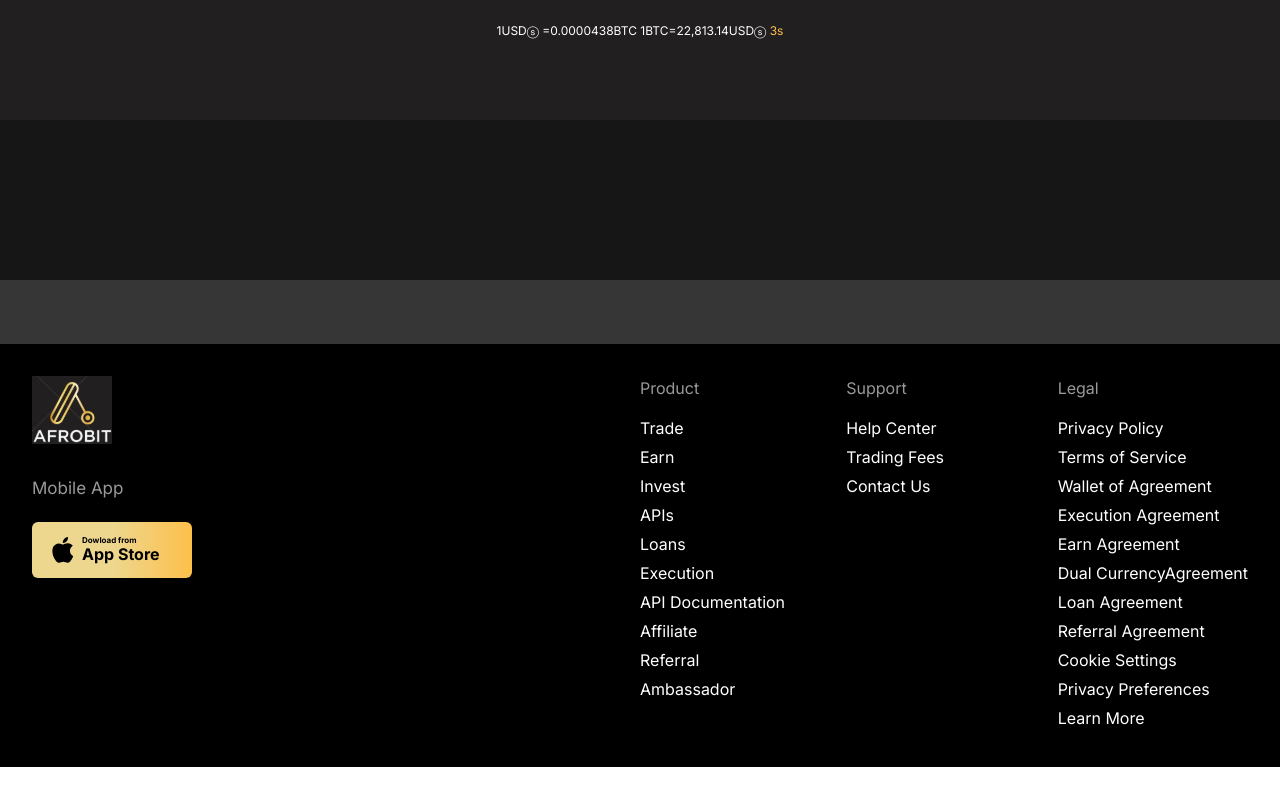
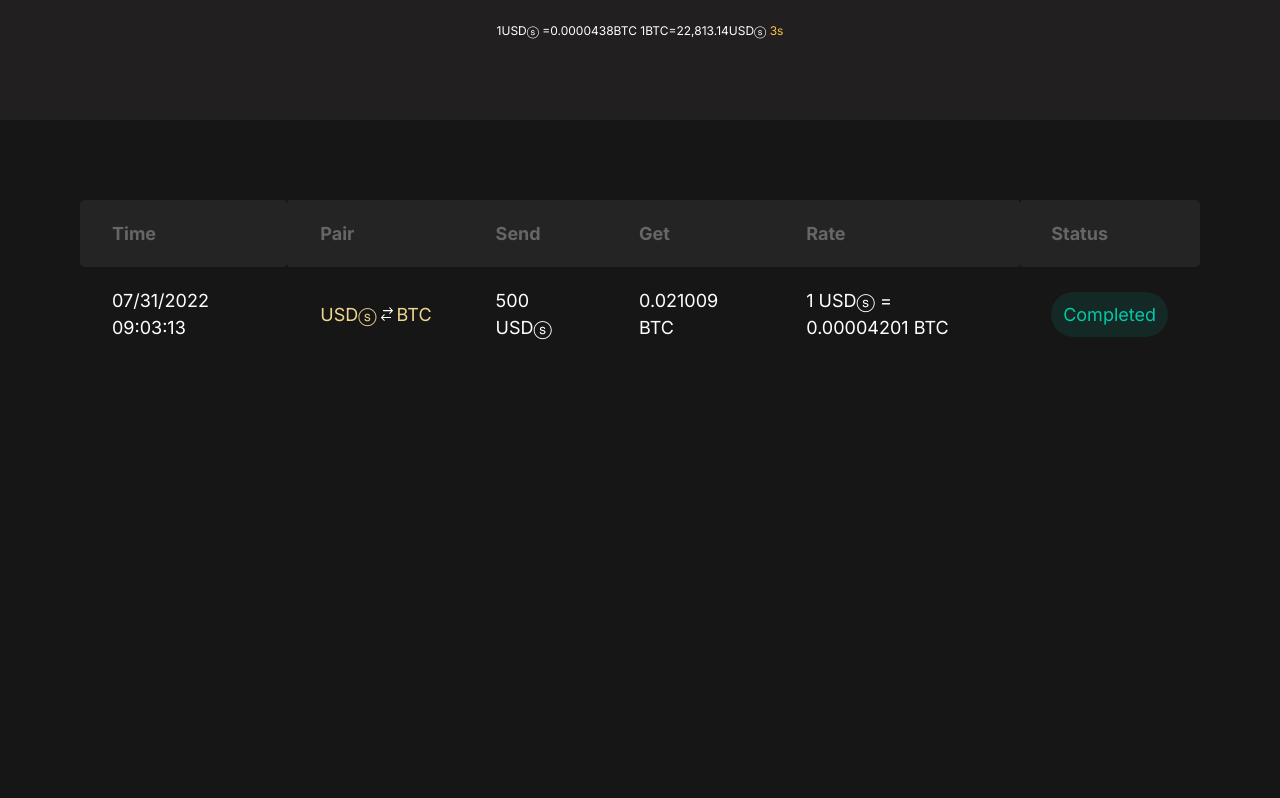
Before and after one commit to japheth-dew/afrobit_clone, a React (Create React App) app: page /trade/swap in a window 1280 px wide. Shown: the part 822-1620 px from the top of the page. Before the commit the page ends 1589 px from the top, so only its background shows below. Built offline with nearby package versions, Linux system fonts and the light colour scheme.

Commit message:
partially finished with swap page

```diff
--- a/package.json
+++ b/package.json
@@ -12,6 +12,7 @@
     "react-icons": "^4.4.0",
     "react-router-dom": "^6.3.0",
     "react-scripts": "5.0.1",
+    "react-table": "^7.8.0",
     "web-vitals": "^2.1.4"
   },
   "scripts": {
--- a/src/App.js
+++ b/src/App.js
@@ -4,7 +4,7 @@ import Footer from "./component/Footer/Footer"
 
 function App() {
   return (
-    <div >
+    <div className=" ">
       <Header />
       <Body />
       <Footer />
--- a/src/component/Body/Body.jsx
+++ b/src/component/Body/Body.jsx
@@ -6,7 +6,7 @@ import Trade from '../Trade/Trade';
 
 const Body = () => {
   return (
-    <div className="bg-[#363636] pb-[4rem] h-auto">
+    <div className="bg-[#363636]  h-auto">
       <Routes>
         <Route path="login" element={<Login />} />
         <Route path="register" element={<Register />} />
--- a/src/component/Trade/Swap/Swap.jsx
+++ b/src/component/Trade/Swap/Swap.jsx
@@ -1,6 +1,8 @@
-import React from "react";
+import React, { useState } from "react";
+import { useTable } from "react-table";
 import check from "../../../assets/svgs/check.svg";
 import coinswap from "../../../assets/svgs/coinswap.svg";
+import exchange from "../../../assets/svgs/exchange.svg";
 import greenDolls from "../../../assets/svgs/greenDolls.svg";
 import btc from "../../../assets/svgs/btc.svg";
 import drop from "../../../assets/svgs/drop.svg";
@@ -28,7 +30,7 @@ const Banner = () => (
   </div>
 );
 
-const Payment = () => (
+const Payment = (props) => (
   <div className="flex flex-col  items-center bg-[#211F20] py-[5rem] text-[18px] ">
     <div className="lg:w-[45%] md:w-[70%] w-[90%] flex flex-col gap-6 ">
       <div className="flex flex-col gap-2 ">
@@ -63,7 +65,10 @@ const Payment = () => (
           </div>
         </div>
       </div>
-      <button className="bg-gradient-to-r from-[#EDD78F] text-black via-[#EDD78F] to-[#FDBF4A] rounded py-3 text-black">
+      <button
+        onClick={props.openModal}
+        className="bg-gradient-to-r from-[#EDD78F] text-black via-[#EDD78F] to-[#FDBF4A] rounded py-3 text-black"
+      >
         Continue
       </button>
       <div className="text-[12px] text-center">
@@ -74,15 +79,180 @@ const Payment = () => (
   </div>
 );
 
-const SwapHistory = () => (
-  <div className="flex flex-col bg-[#161616] py-[5rem] text-[18px] "></div>
-);
+const SwapHistory = () => {
+  const data = React.useMemo(
+    () => [
+      {
+        col1: "07/31/2022 09:03:13",
+        col2: (
+          <span className="text-[#EDD78F] flex gap-1 items-center">
+            <span>USDⓢ </span>
+            <img className="max-w-[12px]" src={exchange} alt="" />{" "}
+            <span>BTC</span>
+          </span>
+        ),
+        col3: "500 USDⓢ",
+        col4: "0.021009 BTC",
+        col5: "1 USDⓢ = 0.00004201 BTC	",
+        col6: (
+          <span className="p-3 rounded-full bg-[#02c8a81a] text-[#02C8A8] ">
+            Completed
+          </span>
+        ),
+      },
+    ],
+    []
+  );
+
+  const columns = React.useMemo(
+    () => [
+      {
+        Header: "Time",
+        accessor: "col1", // accessor is the "key" in the data
+      },
+      {
+        Header: "Pair",
+        accessor: "col2",
+      },
+      {
+        Header: "Send",
+        accessor: "col3",
+      },
+      {
+        Header: "Get",
+        accessor: "col4",
+      },
+      {
+        Header: "Rate",
+        accessor: "col5",
+      },
+      {
+        Header: "Status",
+        accessor: "col6",
+      },
+    ],
+    []
+  );
+
+  const { getTableProps, getTableBodyProps, headerGroups, rows, prepareRow } =
+    useTable({ columns, data });
+
+  return (
+    <div className="flex flex-col bg-[#161616] md:p-[5rem] p-[1rem] md:text-[18px] text-[14px] text-black md:h-screen  md:overflow-auto overflow-y-scroll ">
+      <table {...getTableProps()} className="w-full ">
+        <thead>
+          {headerGroups.map((headerGroup) => (
+            <tr {...headerGroup.getHeaderGroupProps()} className="p-5 ">
+              {headerGroup.headers.map((column) => (
+                <th
+                  {...column.getHeaderProps()}
+                  className="text-left text-[#666666] bg-[#242424] md:p-5 md:px-8 p-2 px-2 "
+                >
+                  {column.render("Header")}
+                </th>
+              ))}
+            </tr>
+          ))}
+        </thead>
+        <tbody {...getTableBodyProps()}>
+          {rows.map((row) => {
+            prepareRow(row);
+            return (
+              <tr {...row.getRowProps()}>
+                {row.cells.map((cell) => {
+                  return (
+                    <td
+                      {...cell.getCellProps()}
+                      className="md:p-5 md:px-8 p-2 px-2  text-white"
+                    >
+                      {cell.render("Cell")}
+                    </td>
+                  );
+                })}
+              </tr>
+            );
+          })}
+        </tbody>
+      </table>
+    </div>
+  );
+};
+
+const ReconfirmOrder = (props) => {
+
+  return (
+    <div className="m-auto items-center bg-[#222222] md:w-[60%] w-[90%] p-10 mt-[7rem] ">
+      <div className="flex flex-col gap-[2rem]">
+        <div className="flex items-center justify-between">
+          <span className="font-[700] text-[32px]">Reconfirm Order</span>
+          <button className="text-[30px]">×</button>
+        </div>
+        <div className="p-10 bg-[#2F2F2F] text-[20px]">
+          <span className="text-[#848484]">
+            if the order price is worse than the quote and the difference is
+            more than{" "}
+            <span className="text-white">
+              <b> 0.5%</b>
+            </span>
+            , the order will be automatically canceled.
+          </span>
+        </div>
+        <div className="flex justify-between">
+          <span className="text-[#7e7e7e] font-[700]">Quote</span>
+          <div className="flex flex-col gap-1">
+            <span>1 USDⓢ ≈ 0.00004359 BTC</span>
+            <span className="text-[#707070]">1 BTC ≈ 22,936.59 USDⓢ</span>
+          </div>
+        </div>
+        <div className="flex justify-between">
+          <span className="text-[#7e7e7e] font-[700]">Send</span>
+          <span>
+            <b>50 USDⓢ</b>
+          </span>
+        </div>
+        <hr className="border-[#3D3D3D]" />
+        <div className="flex justify-between">
+          <span className="text-[#7e7e7e] font-[700]">Get</span>
+          <span>
+            <b>50 USDⓢ</b>
+          </span>
+        </div>
+
+        <div className="flex flex-col items-end">
+          <div className=" md:flex-row flex-col items-center font-[600] flex gap-4 md:text-[15px] text-[12px]">
+            <button
+              onClick={props.closeModal}
+              className="rounded-[3rem] md:px-[2.5rem] md:py-[12px] px-[1rem] py-[5px] border-[#EDD78F] text-[#EDD78F] border"
+            >
+              Cancel
+            </button>
+
+            <button
+              onClick={props.closeModal}
+              className="rounded-[3rem] md:px-[2.5rem] md:py-[12px] px-[1rem] py-[5px]  bg-gradient-to-r from-[#EDD78F] text-black via-[#EDD78F] to-[#FDBF4A]  shadow-lg shadow-[#EDD78F]/90 "
+            >
+              Confirm
+            </button>
+          </div>
+        </div>
+      </div>
+    </div>
+  );
+};
 
 const Swap = () => {
+  const [modal, setModal] = useState(false);
+  const openModal = () => setModal(true);
+  const closeModal = () => setModal(false);
   return (
     <div className="text-white">
+      {modal && (
+        <div className="absolute w-full h-screen top-0 left-0 b backdrop-filter backdrop-blur-[3px] ">
+          <ReconfirmOrder closeModal={closeModal} openModal={openModal} />
+        </div>
+      )}
       <Banner />
-      <Payment />
+      <Payment closeModal={closeModal} openModal={openModal} />
       <SwapHistory />
     </div>
   );
--- /dev/null
+++ b/src/component/helpers/BlurOverlay.jsx
@@ -0,0 +1,11 @@
+import React from "react";
+
+const BlurOverlay = (props) => {
+  return (
+    <div className="absolute w-full h-screen top-0 left-0 backdrop-filter backdrop-blur-[3px] ">
+      {props.component}
+    </div>
+  );
+};
+
+export default BlurOverlay;
--- a/src/index.css
+++ b/src/index.css
@@ -4,6 +4,17 @@
   padding: 0;
   margin: 0;
   box-sizing: border-box;
+}
+
+table {
+  /* border-collapse: collapse ; */
+}
+
+th:first-child{
+  border-radius: 5px;
+}
+th:last-child{
+  border-radius: 5px;
 }
 
 html, body{
```
Also changed, not shown: src/assets/svgs/exchange.svg (added), 1 other file (tests, documents, lock files or other folders).
